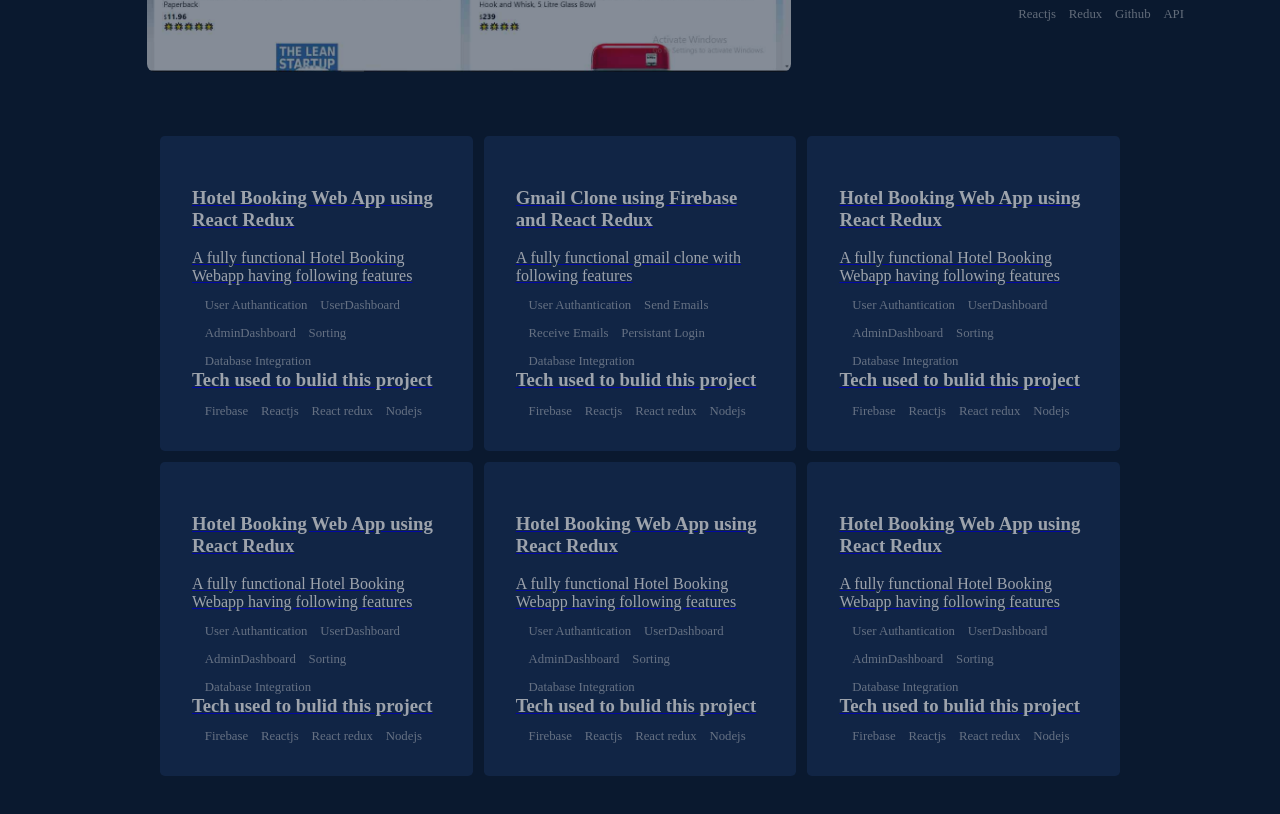
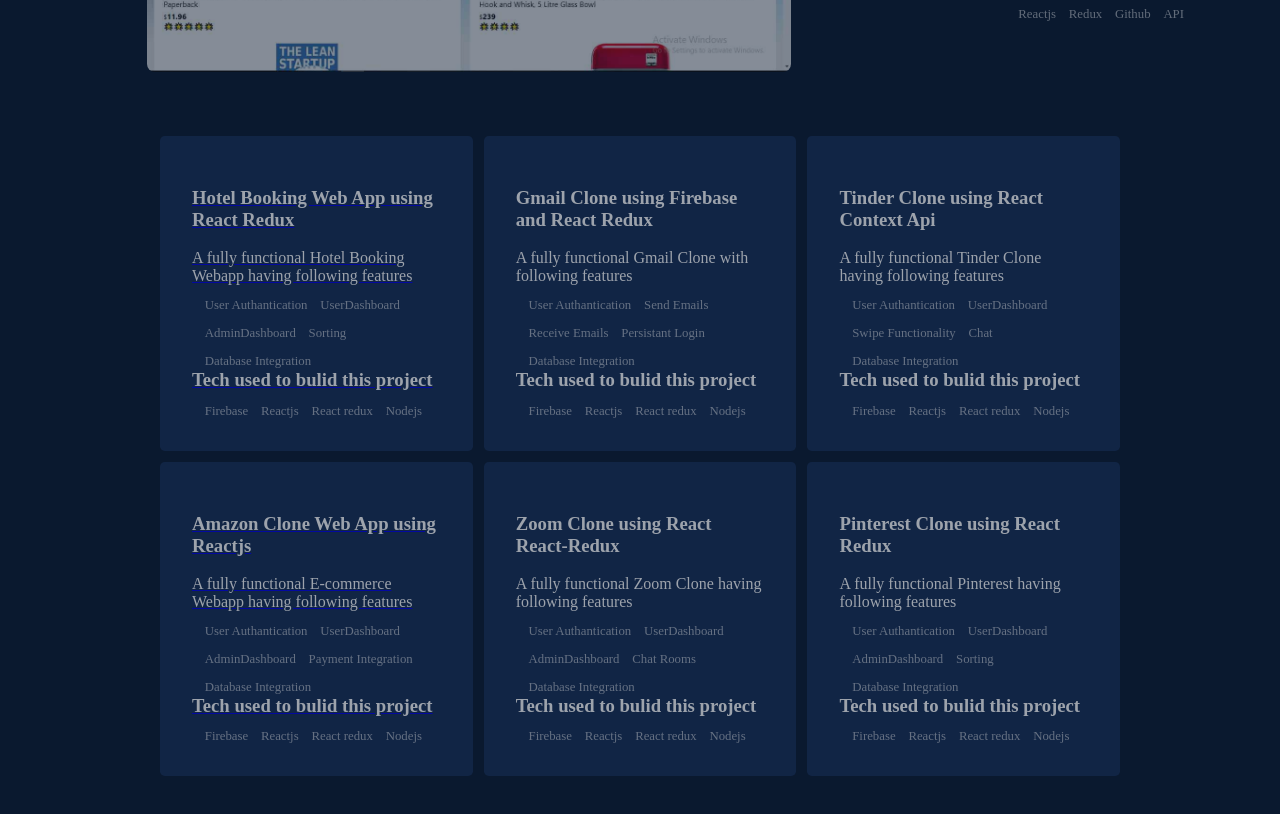
Before and after one commit to ShamailAbbas/myportfolio, a React (Create React App) app: page /workpage in a window 1280 px wide. Shown: the part 440-1254 px from the top of the page. Built offline with nearby package versions, Linux system fonts and the light colour scheme.

Commit message:
third commit

```diff
--- a/src/components/Otherprojects.js
+++ b/src/components/Otherprojects.js
@@ -29,14 +29,14 @@
           </div>
         </a>
         <a
-          href='https://beachresortbooking.netlify.app/'
-          rel='noreferrer'
-          target='_blank'
+        // href='https://beachresortbooking.netlify.app/'
+        // rel='noreferrer'
+        // target='_blank'
         >
           <div className='griditems'>
             <h3>Gmail Clone using Firebase and React Redux</h3>
             <p>
-              A fully functional gmail clone with following features <br />
+              A fully functional Gmail Clone with following features <br />
               <li>User Authantication</li>
               <li>Send Emails</li>
               <li>Receive Emails</li>
@@ -51,19 +51,17 @@
           </div>
         </a>
         <a
-          href='https://beachresortbooking.netlify.app/'
-          rel='noreferrer'
-          target='_blank'
+        //  href='' rel='noreferrer' target='_blank'
         >
           <div className='griditems'>
-            <h3>Hotel Booking Web App using React Redux</h3>
+            <h3>Tinder Clone using React Context Api</h3>
             <p>
-              A fully functional Hotel Booking Webapp having following features{' '}
+              A fully functional Tinder Clone having following features
               <br />
               <li>User Authantication</li>
               <li>UserDashboard</li>
-              <li>AdminDashboard</li>
-              <li>Sorting</li>
+              <li>Swipe Functionality</li>
+              <li>Chat</li>
               <li>Database Integration</li>
               <h3>Tech used to bulid this project</h3>
               <li>Firebase</li>
@@ -74,19 +72,19 @@
           </div>
         </a>
         <a
-          href='https://beachresortbooking.netlify.app/'
+          href='https://amazonclonebyshamail.netlify.app/'
           rel='noreferrer'
           target='_blank'
         >
           <div className='griditems'>
-            <h3>Hotel Booking Web App using React Redux</h3>
+            <h3>Amazon Clone Web App using Reactjs</h3>
             <p>
-              A fully functional Hotel Booking Webapp having following features{' '}
+              A fully functional E-commerce Webapp having following features
               <br />
               <li>User Authantication</li>
               <li>UserDashboard</li>
               <li>AdminDashboard</li>
-              <li>Sorting</li>
+              <li>Payment Integration</li>
               <li>Database Integration</li>
               <h3>Tech used to bulid this project</h3>
               <li>Firebase</li>
@@ -97,19 +95,19 @@
           </div>
         </a>
         <a
-          href='https://beachresortbooking.netlify.app/'
-          rel='noreferrer'
-          target='_blank'
+        // href='https://beachresortbooking.netlify.app/'
+        // rel='noreferrer'
+        // target='_blank'
         >
           <div className='griditems'>
-            <h3>Hotel Booking Web App using React Redux</h3>
+            <h3>Zoom Clone using React React-Redux</h3>
             <p>
-              A fully functional Hotel Booking Webapp having following features{' '}
+              A fully functional Zoom Clone having following features
               <br />
               <li>User Authantication</li>
               <li>UserDashboard</li>
               <li>AdminDashboard</li>
-              <li>Sorting</li>
+              <li>Chat Rooms</li>
               <li>Database Integration</li>
               <h3>Tech used to bulid this project</h3>
               <li>Firebase</li>
@@ -120,14 +118,14 @@
           </div>
         </a>
         <a
-          href='https://beachresortbooking.netlify.app/'
-          rel='noreferrer'
-          target='_blank'
+        // href='https://beachresortbooking.netlify.app/'
+        // rel='noreferrer'
+        // target='_blank'
         >
           <div className='griditems'>
-            <h3>Hotel Booking Web App using React Redux</h3>
+            <h3>Pinterest Clone using React Redux</h3>
             <p>
-              A fully functional Hotel Booking Webapp having following features{' '}
+              A fully functional Pinterest having following features
               <br />
               <li>User Authantication</li>
               <li>UserDashboard</li>
```
Also changed, not shown: 1 other file (tests, documents, lock files or other folders).
